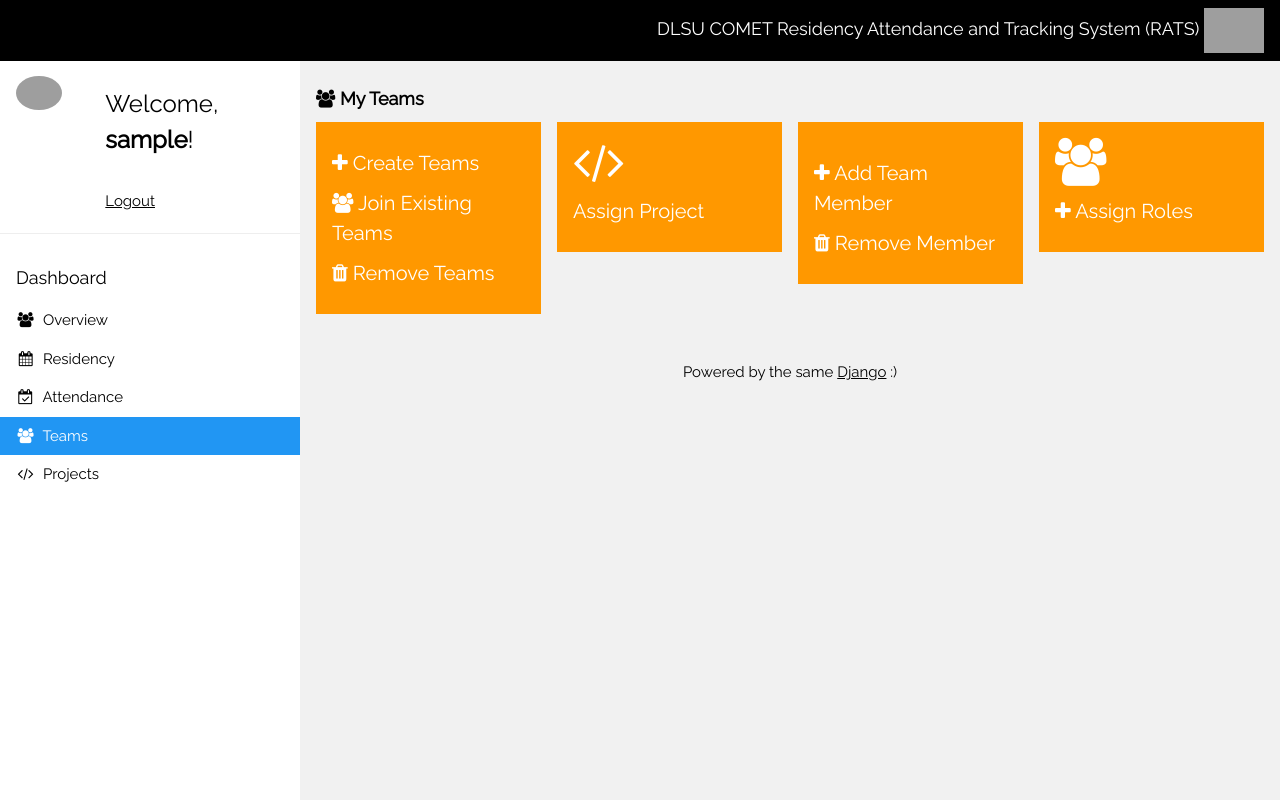
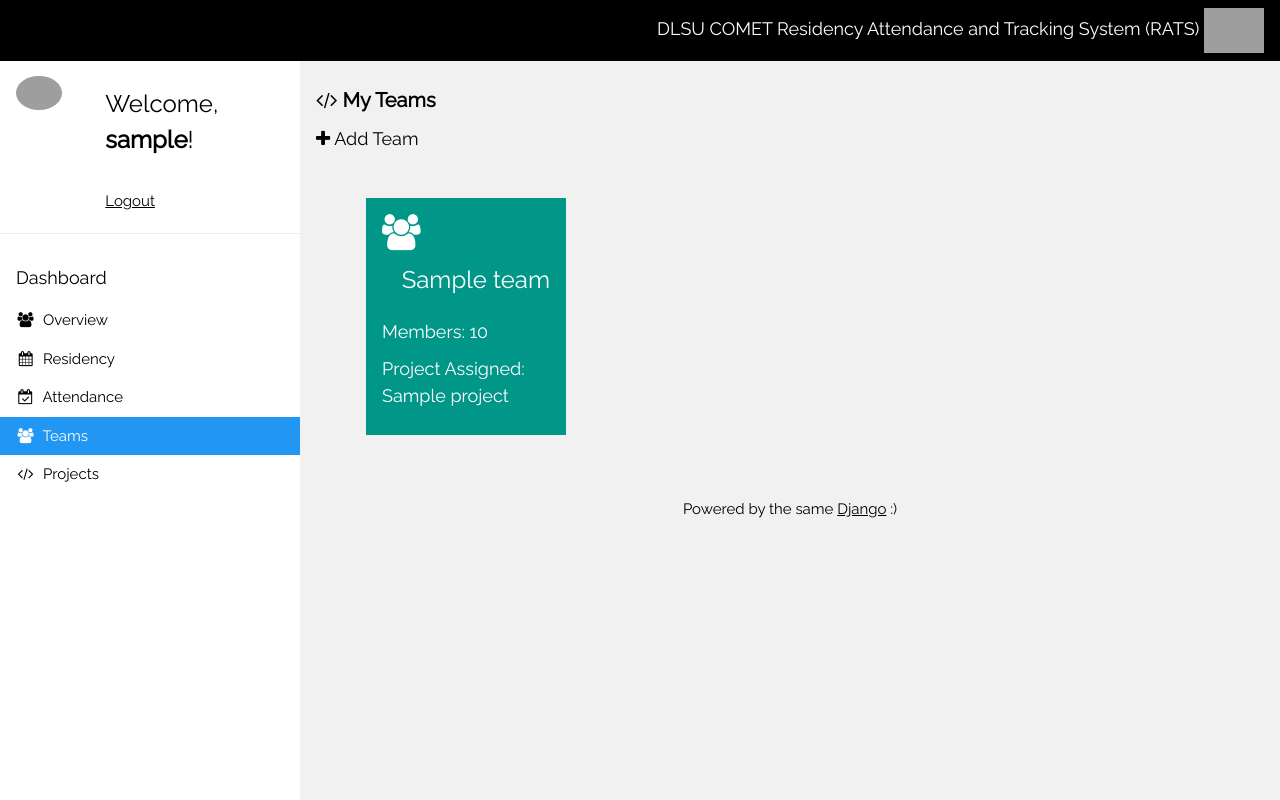
Before and after one commit to poisonivysaur/comet-rats, a Django app: page /teams/ in a window 1280 px wide. Run offline with Django 3.2, Linux system fonts and the light colour scheme; a user stored in the database is signed in; tables that the repository leaves empty hold one stand-in row (values such as "Sample post"); grey boxes are pictures that could not be loaded.

Commit message:
finished team module

```diff
--- a/rats/models.py
+++ b/rats/models.py
@@ -1,4 +1,5 @@
 from django.db import models
+from django.contrib.auth.models import User
 from django.utils import timezone
 from django.utils.timezone import localtime, now
 from datetime import datetime, date
@@ -46,6 +47,25 @@ class Attendance(models.Model):
     def __str__(self):
         return str(self.residency.date)
 
+
+class Team(models.Model):
+    user = models.ForeignKey('auth.User', related_name='ownerk', null=True)
+    members = models.ManyToManyField(User)
+    team_name = models.CharField(max_length=100)
+    max_capacity = models.IntegerField(default=5)
+    project = models.ForeignKey('rats.Project', null = True)
+
+    @classmethod
+    def addMember(cls, user, new_team):
+        team, created = cls.objects.get_or_create(
+            user = user
+        )
+        team.members.add(new_team)
+
+    def __str__(self):
+        return str(self.team_name)
+
+
 class Project(models.Model):
     user = models.ForeignKey('auth.User',null=True)
     name = models.CharField(max_length=100)
@@ -55,8 +75,5 @@ class Project(models.Model):
     status = models.CharField(max_length=200)
     date_created = models.DateTimeField(default=timezone.now)
 
-
-
-class Team(models.Model):
-    name = models.CharField(max_length=100)
-    max_capacity = models.IntegerField(default=5)
+    def __str__(self):
+        return str(self.name)
--- a/rats/templates/rats/teams.html
+++ b/rats/templates/rats/teams.html
@@ -15,65 +15,31 @@
 
     <!-- Header -->
     <header class="w3-container" style="padding-top:22px">
-        <h5><b><i class="fa fa-users"></i> My Teams</b></h5>
+        <a href="{% url 'teams' %}" style="text-decoration:none;"><h4><b><i class="fa fa-code"></i> My Teams</b></h4></a>
+        <a href="{% url 'team_new' %}" style="text-decoration:none;"><h5><i class="fa fa-plus"></i> Add Team</h5></a>
     </header>
 
-    <div class="w3-row-padding w3-margin-bottom">
-        <div class="w3-quarter">
-        <a href="{% url 'teams' %}" style="text-decoration:none;">
-        <div class="w3-container w3-orange w3-text-white w3-padding-16">
-            <!--<div class="w3-left"><i class="fa fa-users w3-xxxlarge"></i></div>
-            <div class="w3-right">
-            <h3></h3>
-            </div>-->
-            <div class="w3-clear"></div>
-            <h4><i class="fa fa-plus"></i> Create Teams</h4>
-            <h4><i class="fa fa-users"></i> Join Existing Teams</h4>
-            <h4><i class="fa fa-trash"></i> Remove Teams</h4>
-        </div>
-        </a>
-        </div>
+    <div class="w3-row-padding w3-margin-bottom" style="margin:20px 50px">
+    {% block body%}
+        {% for team in teams %}
+            <div class="w3-quarter" id="{{team.pk}}">
+            <a href="{% url 'team_detail' pk=team.pk %}" style="text-decoration:none;">
+            <div class="w3-container w3-teal w3-padding-16" style="margin:16px 0;">
+                <div class="w3-left"><i class="fa fa-users w3-xxlarge"></i></div>
+                <div class="w3-right">
+                    <h3>{{team.team_name}}</h3>
 
-        <div class="w3-quarter">
-        <a href="{% url 'teams' %}" style="text-decoration:none;">
-        <div class="w3-container w3-orange w3-text-white w3-padding-16">
-            <div class="w3-left"><i class="fa fa-code w3-xxxlarge"></i></div>
-            <div class="w3-right">
-            <h3></h3>
+                </div>
+                <div class="w3-clear"></div>
+                <h5>Members: {{team.max_capacity}}</h5>
+                <h5>Project Assigned: {{team.project}}</h5>
             </div>
-            <div class="w3-clear"></div>
-            <h4>Assign Project</h4>
-        </div>
-        </a>
-        </div>
-
-        <div class="w3-quarter">
-        <a href="{% url 'teams' %}" style="text-decoration:none;">
-        <div class="w3-container w3-orange w3-text-white w3-padding-16">
-            <!--<div class="w3-left"><i class="fa fa-users w3-xxxlarge"></i></div>-->
-            <div class="w3-right">
-            <h3></h3>
+            </a>
             </div>
-            <div class="w3-clear"></div>
-            <h4><i class="fa fa-plus"></i> Add Team Member</h4>
-            <h4><i class="fa fa-trash"></i> Remove Member</h4>
-
-        </div>
-        </a>
-        </div>
-
-        <div class="w3-quarter">
-        <a href="{% url 'teams' %}" style="text-decoration:none;">
-        <div class="w3-container w3-orange w3-text-white w3-padding-16">
-            <div class="w3-left"><i class="fa fa-users w3-xxxlarge"></i></div>
-            <div class="w3-right">
-            <h3></h3>
-            </div>
-            <div class="w3-clear"></div>
-            <h4><i class="fa fa-plus"></i> Assign Roles</h4>
-        </div>
-        </a>
-        </div>
+        {% empty %}
+            <h3>No teams yet :(</h3>
+        {% endfor %}
+    {% endblock %}
     </div>
 
 {% endblock %}
--- a/rats/urls.py
+++ b/rats/urls.py
@@ -20,7 +20,10 @@ urlpatterns = [
     url(r'^attendance/(?P<pk>\d+)/remove/$', views.att_remove, name='att_remove'),
 
     url(r'^teams/$', views.teams, name='teams'),
+    url(r'^teams/new/$', views.team_new, name='team_new'),
     url(r'^teams/(?P<pk>\d+)/$', views.team_detail, name='team_detail'),
+    url(r'^teams/(?P<pk>\d+)/edit/$', views.team_edit, name='team_edit'),
+    url(r'^teams/(?P<pk>\d+)/remove/$', views.team_remove, name='team_remove'),
 
     url(r'^projects/$', views.projects, name='projects'),
     url(r'^projects/new/$', views.proj_new, name='proj_new'),
--- a/rats/views.py
+++ b/rats/views.py
@@ -5,7 +5,7 @@ from django.contrib.auth import login
 from django.contrib.auth.decorators import login_required
 from django.contrib.auth.models import User
 
-from .forms import UserForm, ProjForm, ResidencyForm, AttendanceForm
+from .forms import UserForm, ProjForm, ResidencyForm, AttendanceForm, TeamForm
 from .models import *
 
 # Create your views here.
@@ -97,7 +97,6 @@ def att_detail(request,pk):
 def att_new(request):
     if request.method == "POST":
         form = AttendanceForm(request.user, request.POST)
-        #form.residency.queryset = Residency.objects.filter(user=request.user)
         if form.is_valid():
             att = form.save(commit=False)
             att.user = request.user
@@ -131,11 +130,50 @@ def att_remove(request, pk):
 
 ################### TEAM MANAGEMENT MODULE ###################
 def teams(request):
-    return render(request, 'rats/teams.html')
+    if request.user.is_authenticated:
+        teams = Team.objects.filter(user=request.user).order_by('team_name')
+        return render(request, 'rats/teams.html', {'teams':teams})
+    else:
+        return redirect('login')
 
 def team_detail(request,pk):
     team = get_object_or_404(Team, pk=pk)
     return render(request, 'rats/team_detail.html', {'team': team})
+
+@login_required
+def team_new(request):
+    if request.method == "POST":
+        form = TeamForm(request.user, request.POST)
+        if form.is_valid():
+            team = form.save(commit=False)
+            team.user = request.user
+            team.save()
+            return redirect ('team_detail', pk=team.pk)
+    else:
+        form = TeamForm(request.user)
+    return render(request, 'rats/team_edit.html', {'form': form})
+
+@login_required
+def team_edit(request, pk):
+    team = get_object_or_404(Team, pk=pk)
+    if request.method == "POST":
+        form = TeamForm(request.user,request.POST, instance=team)
+        #form.residency.queryset = Residency.objects.filter(user=request.user)
+        if form.is_valid():
+            team = form.save(commit=False)
+            team.user = request.user
+            team.save()
+            return redirect('team_detail', pk=team.pk)
+    else:
+        form = TeamForm(request.user,instance=team)
+    return render(request, 'rats/team_edit.html', {'form': form})
+
+@login_required
+def team_remove(request, pk):
+    team = get_object_or_404(Team, pk=pk)
+    team.delete()
+    return redirect('teams')
+
 
 def team_member_detail():
     team_member = get_object_or_404(User, pk=pk)
```
Also changed, not shown: rats/forms.py (+9 -0 lines).
